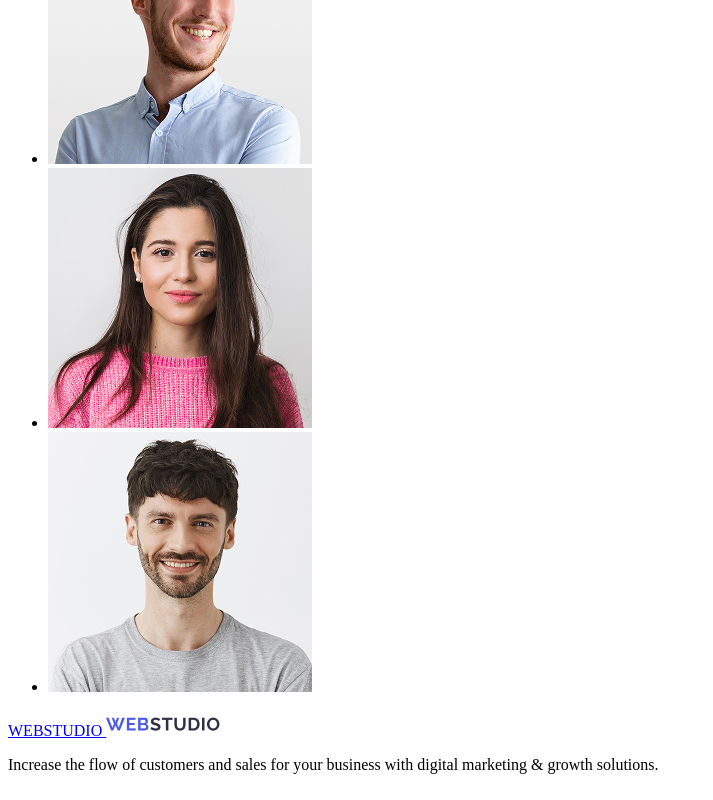
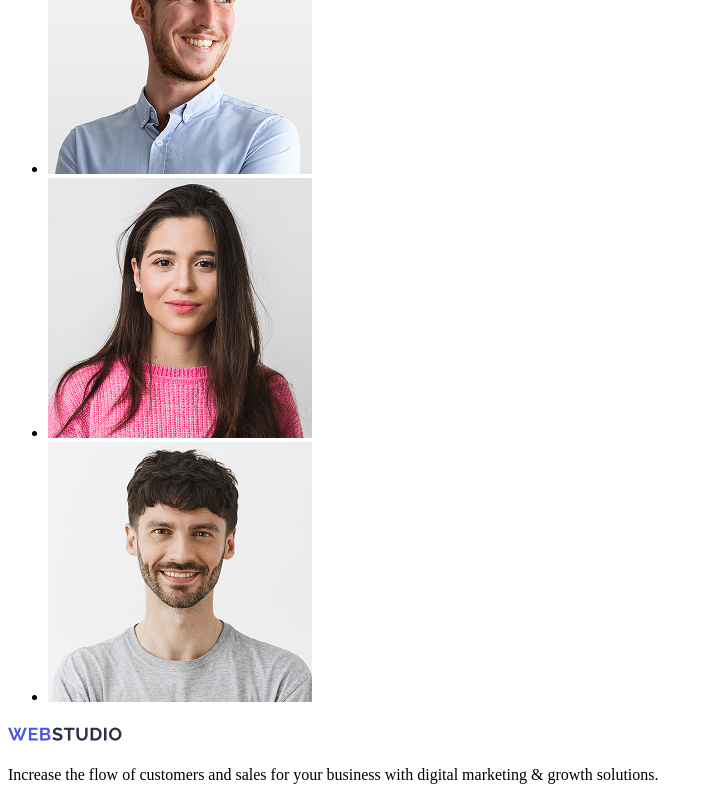
Before and after one commit to AlyokhinRoman/goit-markup-hw-01, a plain HTML site: page index.html in a window 1280 px wide. Shown: the part 983-1783 px from the top of the page, without its empty margins (0-713 px from the left). Drawn offline with Linux system fonts and the light colour scheme.

Commit message:
add hw1_5

```diff
--- a/index.html
+++ b/index.html
@@ -7,7 +7,7 @@
   </head>
   <header>
     <a href="./index.html">
-      <img src="" alt="WEBSTUDIO" width="115" height="24" />
+      <img src="./images/logo.jpg" alt="WEBSTUDIO" width="115" height="24" />
     </a>
     <nav>
       <li><a href="">Studio</a></li>
@@ -99,8 +99,7 @@
     </ul>
   </main>
   <footer>
-    <a href="./index.html"
-      >WEBSTUDIO
+    <a href="./index.html">
       <img src="./images/logo.jpg" alt="" width="115" height="24" />
     </a>
     <p>
```
